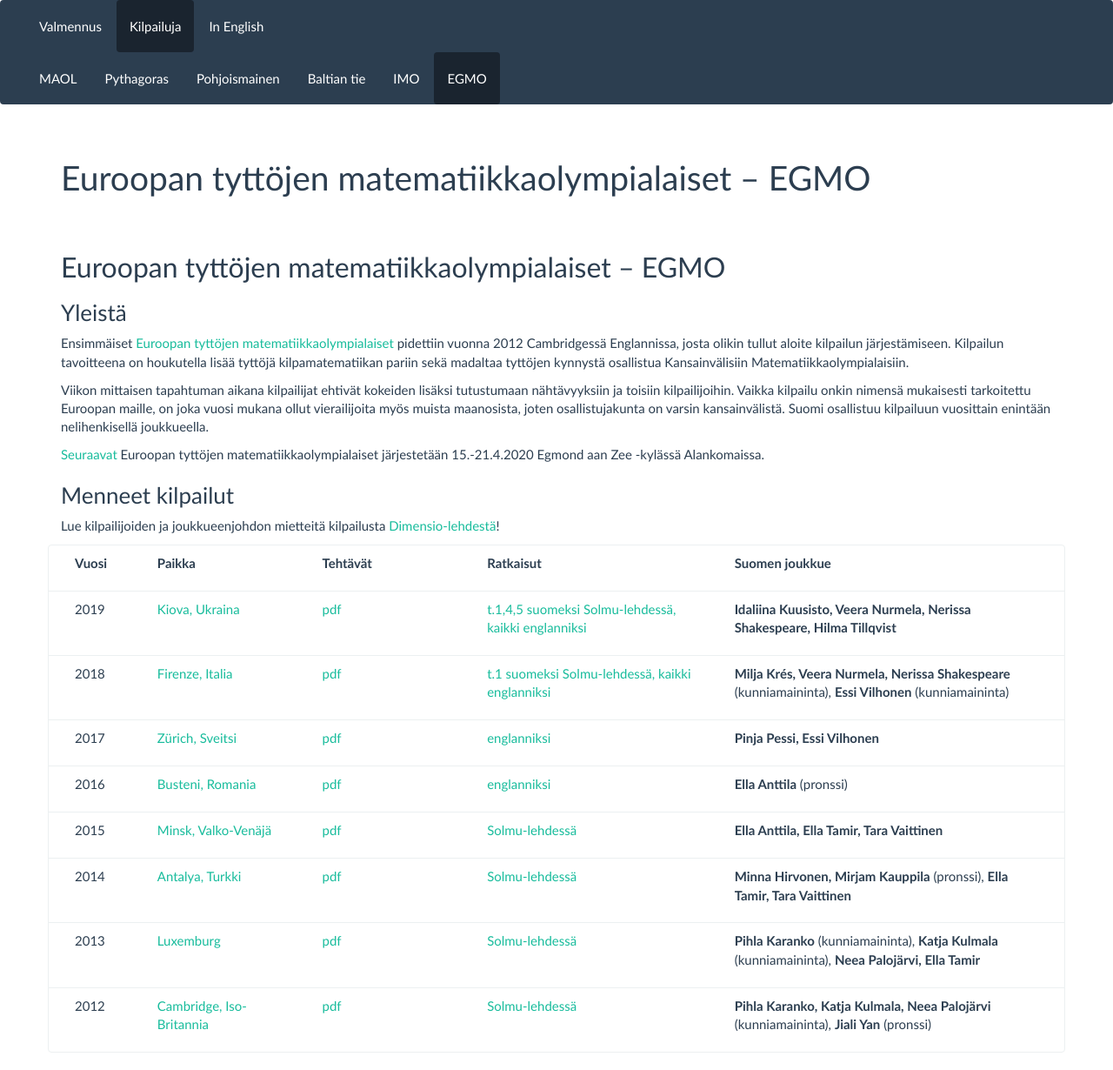
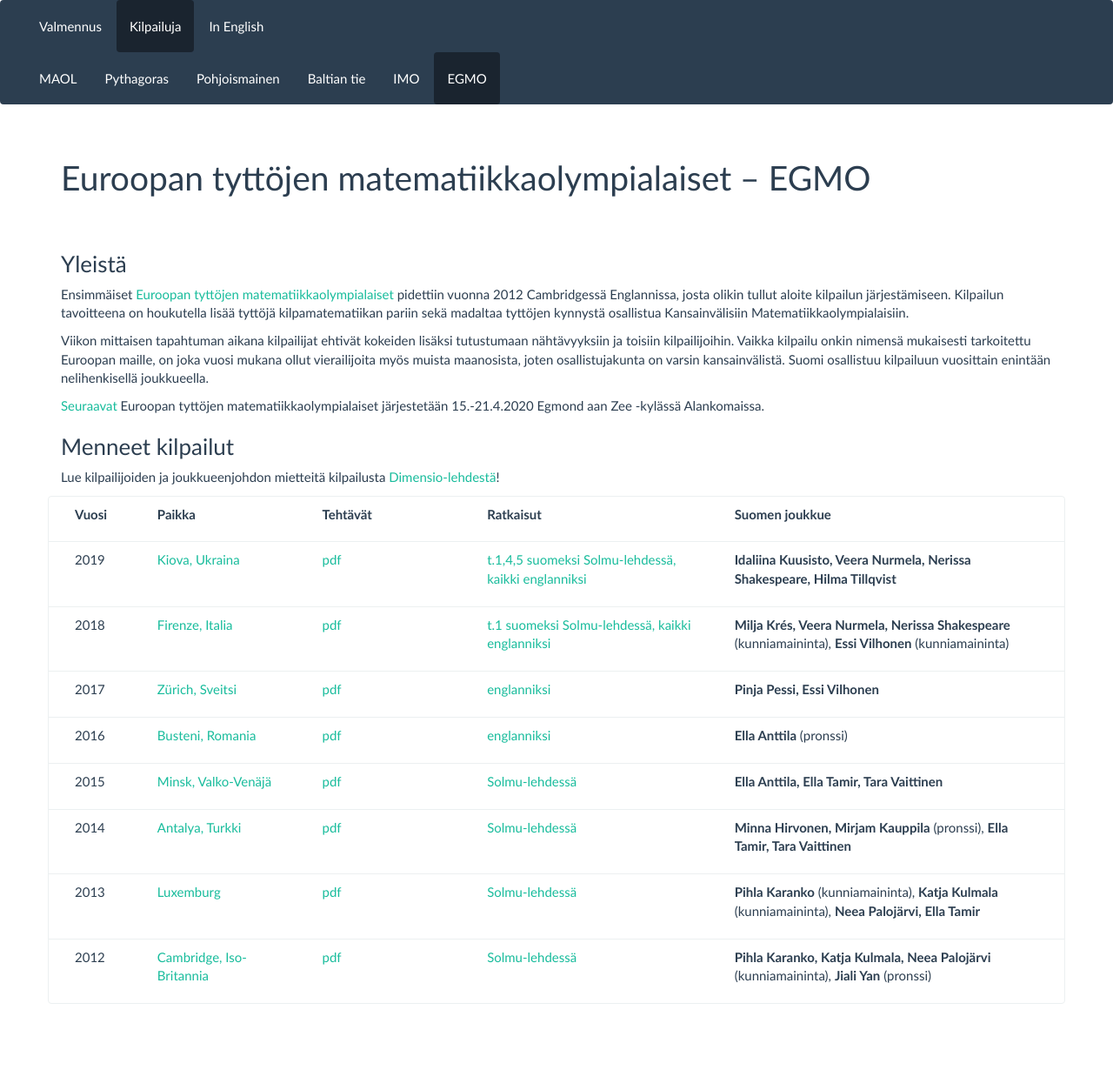
Before and after one commit to matematiikkakilpailut/matematiikkakilpailut.github.io, a Jekyll site: the page built from EGMO/index.md, in a window 1280 px wide. Shown: the whole page at 87% size. Built offline with Jekyll 4.4.1, drawn with Linux system fonts in a browser that asks for light colours; after the commit the page ends 1174 px from its top, so only the background shows below that.

Commit message:
Update index.md
turha otsikko poistettu

```diff
--- a/EGMO/index.md
+++ b/EGMO/index.md
@@ -51,7 +51,6 @@ kilpailut:
     ratkaisut: "[Solmu-lehdessä](http://solmu.math.helsinki.fi/2012/3/egmo.pdf)"
     edustajat: "**Pihla Karanko, Katja Kulmala, Neea Palojärvi** (kunniamaininta), **Jiali Yan** (pronssi)"
 ---
-## Euroopan tyttöjen matematiikka&shy;olympialaiset – EGMO
 
 ### Yleistä
 
```
